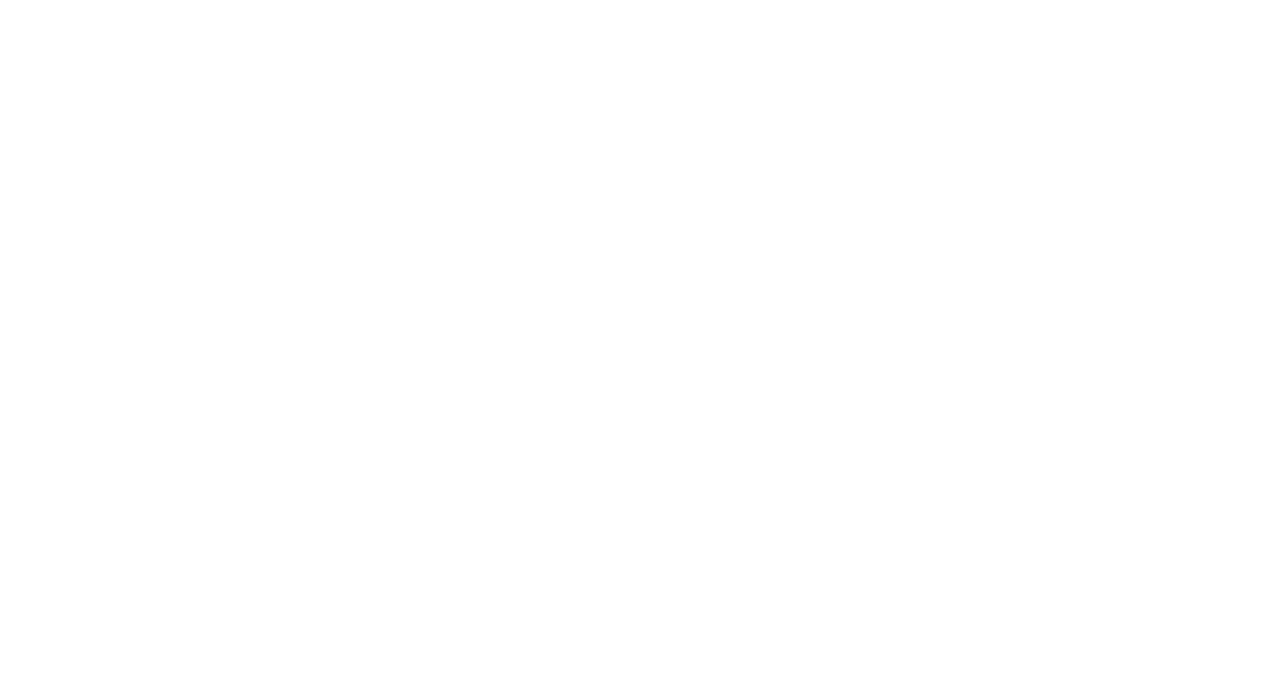
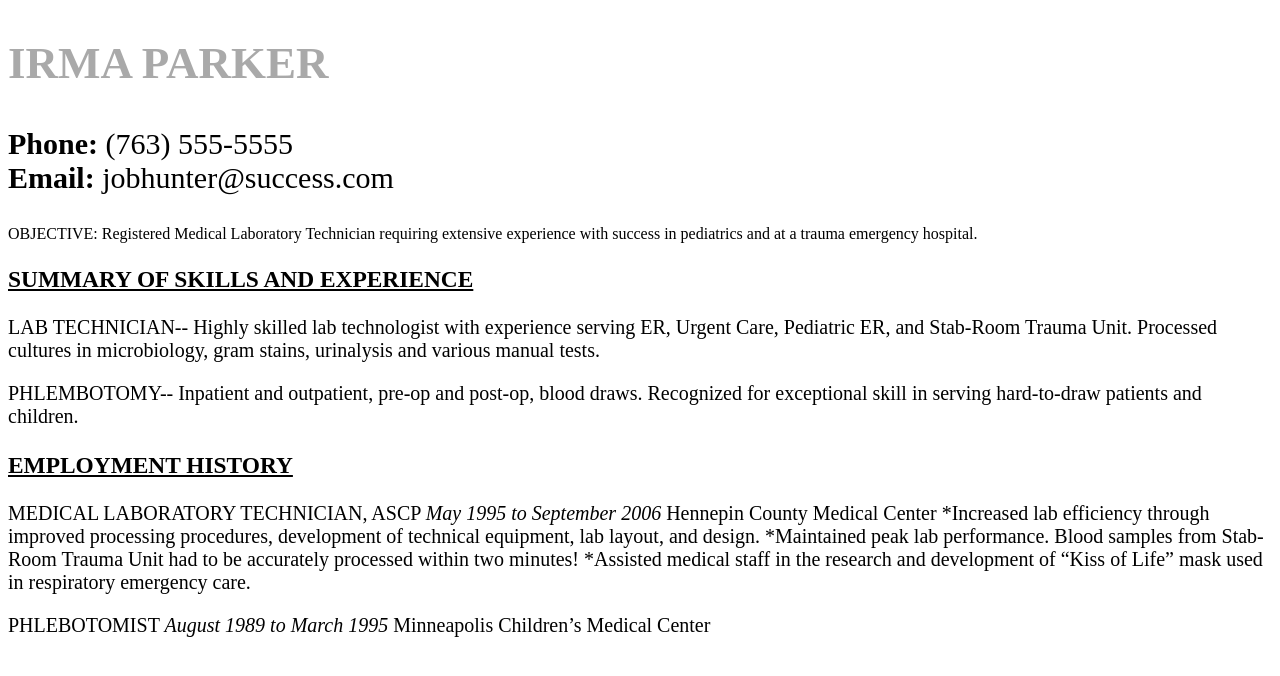
Before and after one commit to maarjal/resume, a plain HTML site: page index.html in a window 1280 px wide. Drawn offline with Linux system fonts and the light colour scheme.

Commit message:
updated CSS div and span classes

```diff
--- a/css/style.css
+++ b/css/style.css
@@ -0,0 +1,22 @@
+h2 {
+  color: darkgrey;
+}
+
+h3 {
+  text-decoration: underline;
+}
+
+.intro {
+  font-size: 30px;
+
+}
+.important {
+  font-weight: bolder;
+}
+.skill {
+  font-size: 20px;
+}
+
+.italic {
+  font-style: italic;
+}
--- a/index.html
+++ b/index.html
@@ -6,6 +6,41 @@
     <title>Resume</title>
   </head>
   <body>
+    <div class="intro">
+      <h2>IRMA PARKER</h2>
+      <p><span class="important">Phone:</span> (763) 555-5555
+        <br>
+        <span class="important">Email:</span> jobhunter@success.com</p>
+    </div>
+
+
+<p>OBJECTIVE: Registered Medical Laboratory Technician requiring extensive experience with success in pediatrics and at a trauma emergency hospital.</p>
+
+<div class="skill">
+  <h3>SUMMARY OF SKILLS AND EXPERIENCE</h3>
+
+  <p>LAB TECHNICIAN-- Highly skilled lab technologist with experience serving ER, Urgent Care, Pediatric ER, and Stab-Room Trauma Unit.  Processed cultures in microbiology, gram stains, urinalysis and various manual tests.
+  </p>
+
+  <p>PHLEMBOTOMY-- Inpatient and outpatient, pre-op and post-op, blood draws.  Recognized for exceptional skill in serving hard-to-draw patients and children.
+  </p>
+
+
+<div class="skill">
+  <h3>EMPLOYMENT HISTORY</h3>
+
+  <p>MEDICAL LABORATORY TECHNICIAN, ASCP
+      <span class="italic">May 1995 to September 2006</span> Hennepin County Medical Center
+      *Increased lab efficiency through improved processing procedures, development of technical equipment, lab layout, and design.
+      *Maintained peak lab performance.  Blood samples from Stab-Room Trauma Unit had to be accurately processed within two minutes!
+      *Assisted medical staff in the research and development of “Kiss of Life” mask used in respiratory emergency care.
+  </p>
+
+  <p>PHLEBOTOMIST
+      <span class="italic">August 1989 to March 1995</span> Minneapolis Children’s Medical Center
+  </p>
+
+
 
   </body>
 </html>
```
